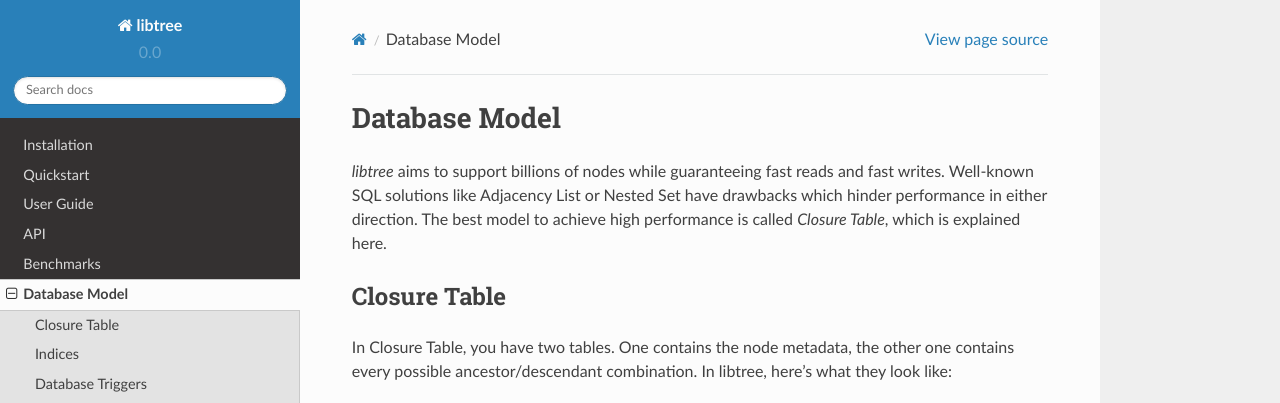
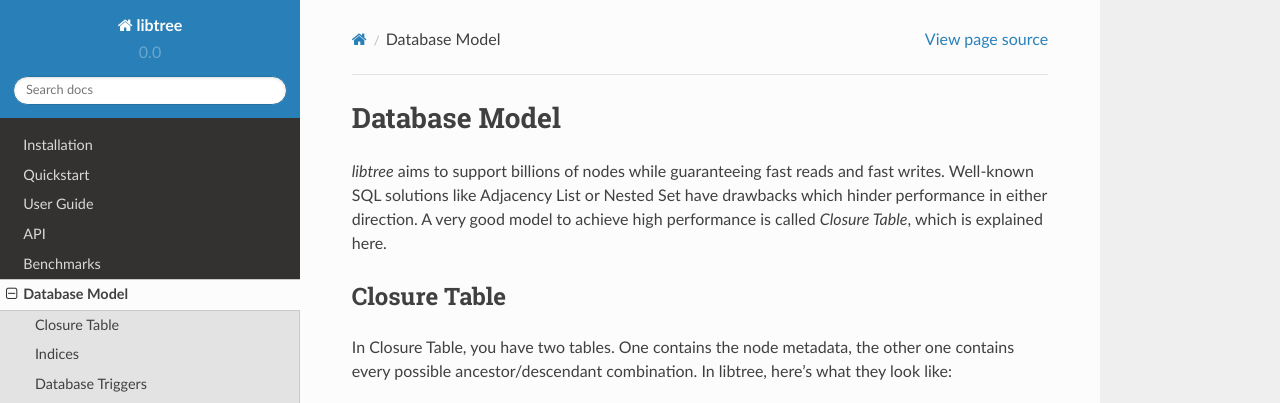
Before and after one commit to vortec/libtree, a Sphinx documentation site: the page built from docs/source/db_model.rst, in a window 1280 px wide and 900 px high. Shown: the top 403 px of the window. Built offline with Sphinx 7.4.7 and the Read the Docs theme 2.0.0, drawn with Linux system fonts in a browser that asks for light colours.

Commit message:
don't be too optimistic about closure tables

```diff
--- a/docs/source/db_model.rst
+++ b/docs/source/db_model.rst
@@ -5,7 +5,7 @@
 `libtree` aims to support billions of nodes while guaranteeing fast
 reads and fast writes. Well-known SQL solutions like Adjacency List or
 Nested Set have drawbacks which hinder performance in either direction.
-The best model to achieve high performance is called `Closure Table`,
+A very good model to achieve high performance is called `Closure Table`,
 which is explained here.
 
 
```
